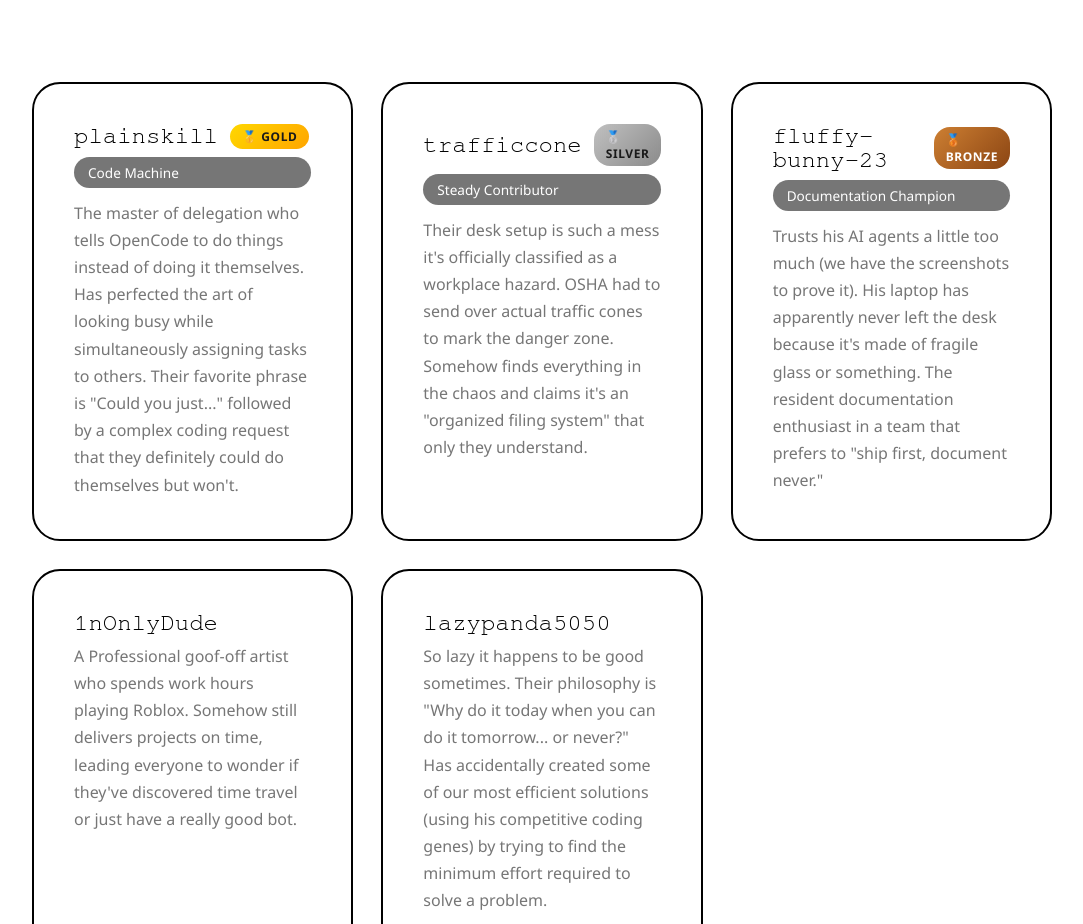
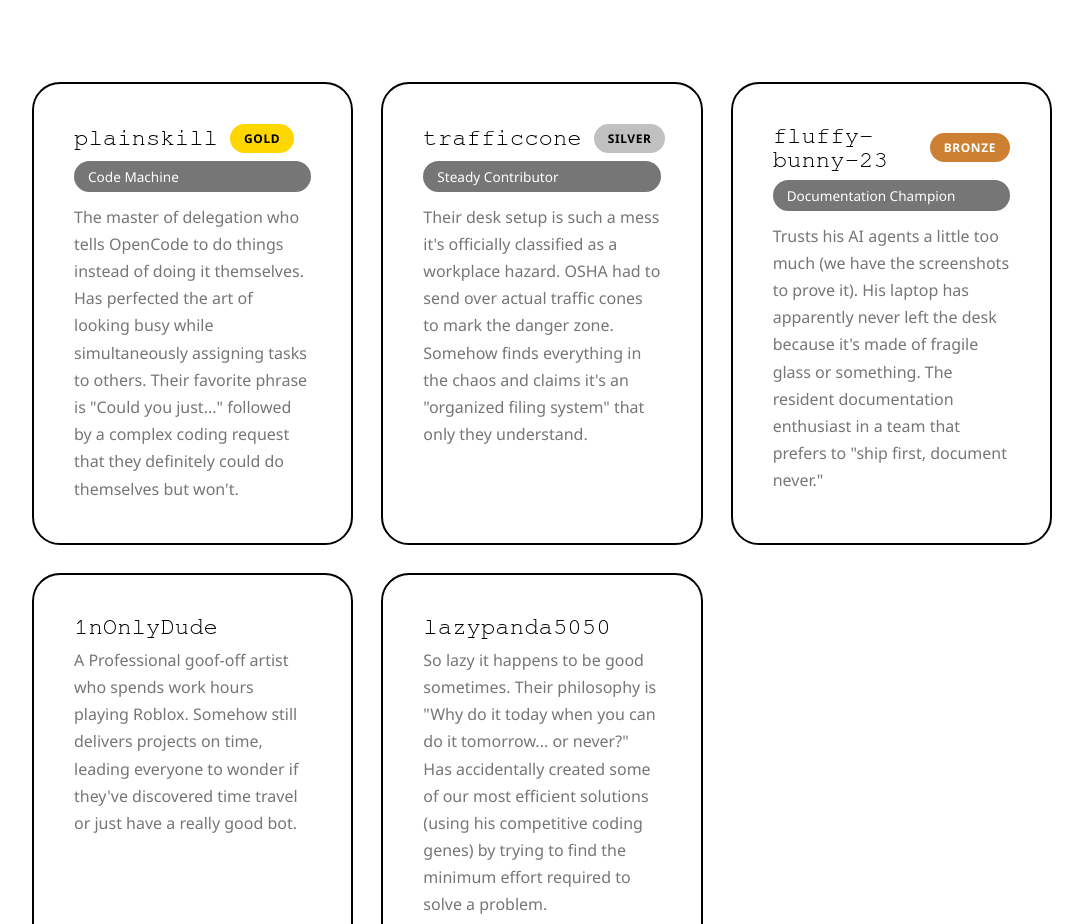
Before and after one commit to LibreLoom/Website, a React (Vite) app in the folder web/: page /team in a window 1280 px wide. Shown: the part 900-1824 px from the top of the page, without its empty margins (98-1181 px from the left). Built offline with nearby package versions, Linux system fonts and the light colour scheme; a web font is replaced by a local one.

Commit message:
Fix badges to follow Simplex Mono design (flat, no gradients/emojis)

```diff
--- a/web/src/components/cards/TeamCard.jsx
+++ b/web/src/components/cards/TeamCard.jsx
@@ -8,10 +8,7 @@ function TeamCard({ name, description, tierBadge, funnyBadge, children }) {
         <h2>{name}</h2>
         {tierBadge && (
           <span className={`tier-badge tier-${tierBadge.toLowerCase()}`}>
-            {tierBadge === 'Gold' && '🥇'}
-            {tierBadge === 'Silver' && '🥈'}
-            {tierBadge === 'Bronze' && '🥉'}
-            {' '}{tierBadge}
+            {tierBadge}
           </span>
         )}
       </div>
--- a/web/src/styles/Team.css
+++ b/web/src/styles/Team.css
@@ -168,21 +168,25 @@ header,
     font-weight: 600;
     text-transform: uppercase;
     letter-spacing: 0.05em;
+    border: 2px solid;
 }
 
 .tier-gold {
-    background: linear-gradient(135deg, #FFD700, #FFA500);
-    color: #1a1a1a;
+    background-color: #FFD700;
+    border-color: #FFD700;
+    color: #000000;
 }
 
 .tier-silver {
-    background: linear-gradient(135deg, #C0C0C0, #8B8B8B);
-    color: #1a1a1a;
+    background-color: #C0C0C0;
+    border-color: #C0C0C0;
+    color: #000000;
 }
 
 .tier-bronze {
-    background: linear-gradient(135deg, #CD7F32, #8B4513);
-    color: #fff;
+    background-color: #CD7F32;
+    border-color: #CD7F32;
+    color: #FFFFFF;
 }
 
 .funny-badge {
@@ -194,6 +198,7 @@ header,
     font-size: 0.85rem;
     font-weight: 500;
     margin-bottom: 12px;
+    font-family: "Noto Sans", "Helvetica Neue", sans-serif;
 }
 
 @media (max-width: 768px) {
```
